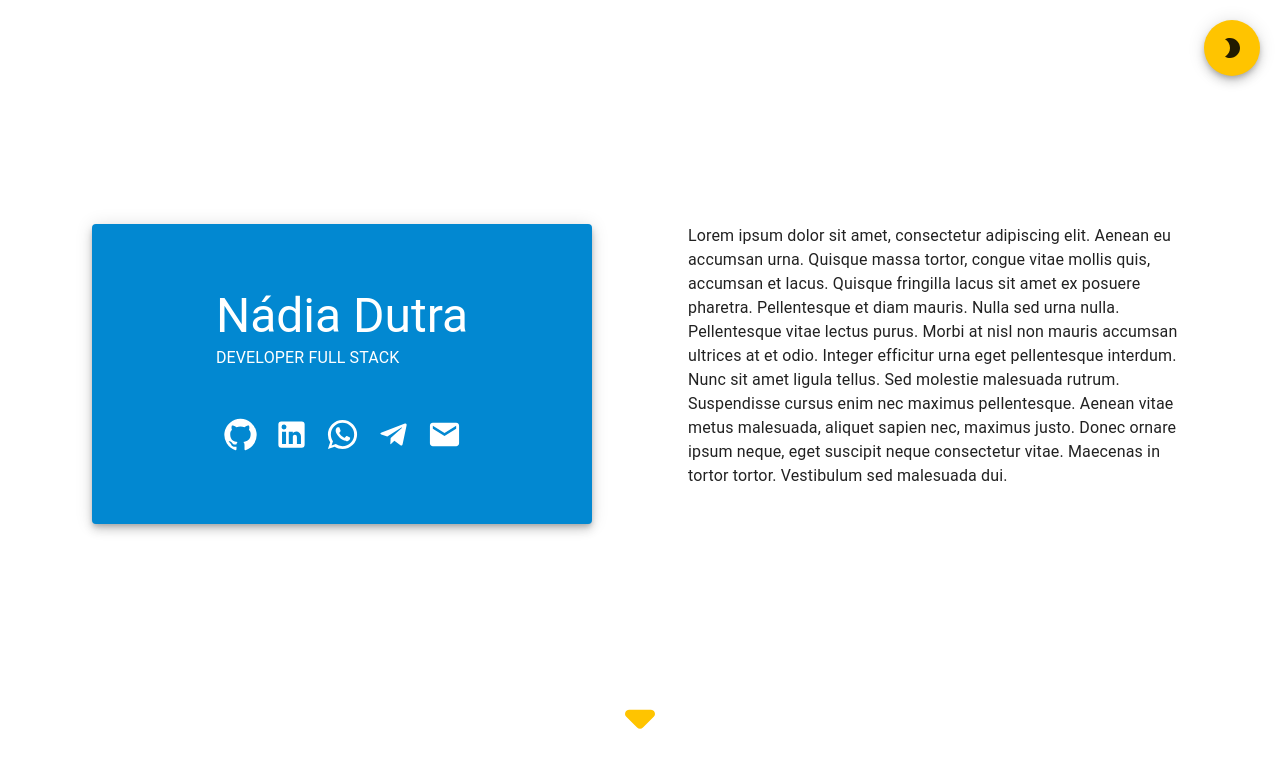
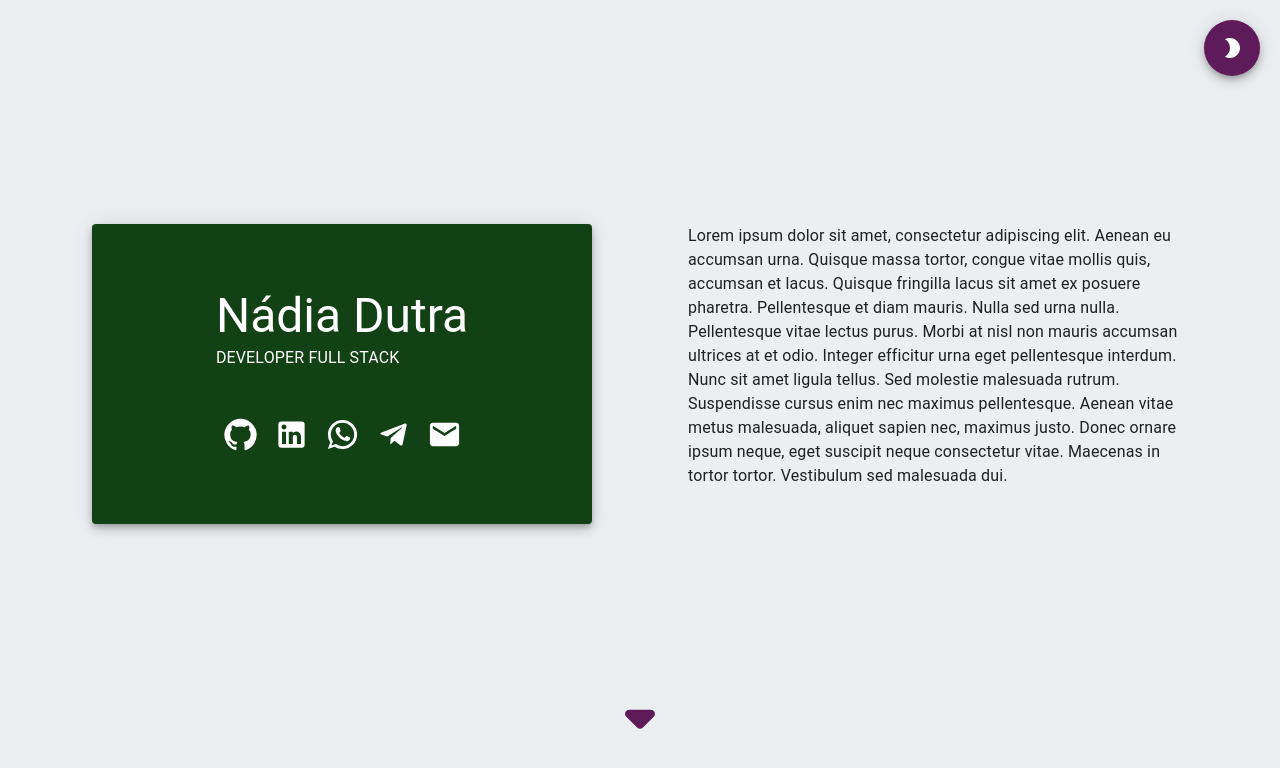
Before and after one commit to nnnnadia/nnnnadia.github.io, a React (Create React App) app: page / in a window 1280 px wide. Shown: the top 768 px of the page. Built offline with nearby package versions, Linux system fonts and the light colour scheme.

Commit message:
style: change theme color completely

```diff
--- a/src/theme/ThemeProvider.tsx
+++ b/src/theme/ThemeProvider.tsx
@@ -1,5 +1,5 @@
 import { PaletteMode } from '@mui/material';
-import { amber, grey, lightBlue } from '@mui/material/colors';
+import { amber, blueGrey, grey, lightBlue } from '@mui/material/colors';
 import { createTheme, ThemeOptions, ThemeProvider } from '@mui/material/styles';
 import React, { useContext } from 'react';
 import Context from '../context/Context';
@@ -12,14 +12,26 @@ export default function ColorProvider({ children }: { children: React.ReactNode
       mode,
       ...(mode === 'light'
         ? {
-          primary: lightBlue,
-          secondary: amber,
+          primary: {
+            main: '#1b5e1f'
+          },
+          secondary: {
+            main: '#5e1b5a'
+          },
+          background: {
+            default: blueGrey[50],
+          }
         }
         : {
-          primary: amber,
-          secondary: lightBlue,
+          primary: {
+            main: '#5e1b5a'
+          },
+          secondary: {
+            main: '#1b5e1f'
+          },
           background: {
             default: grey[900],
+            paper: '#000'
           }
         }
       ),
```
